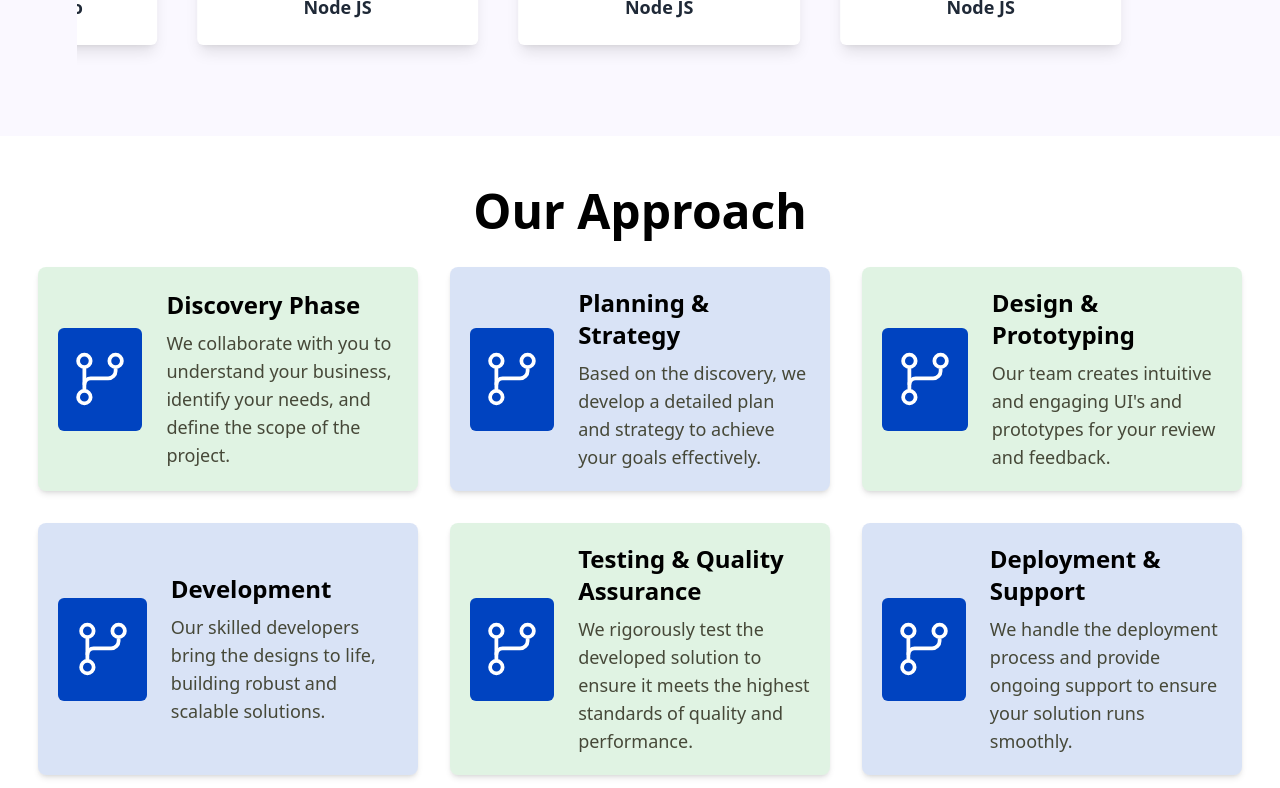
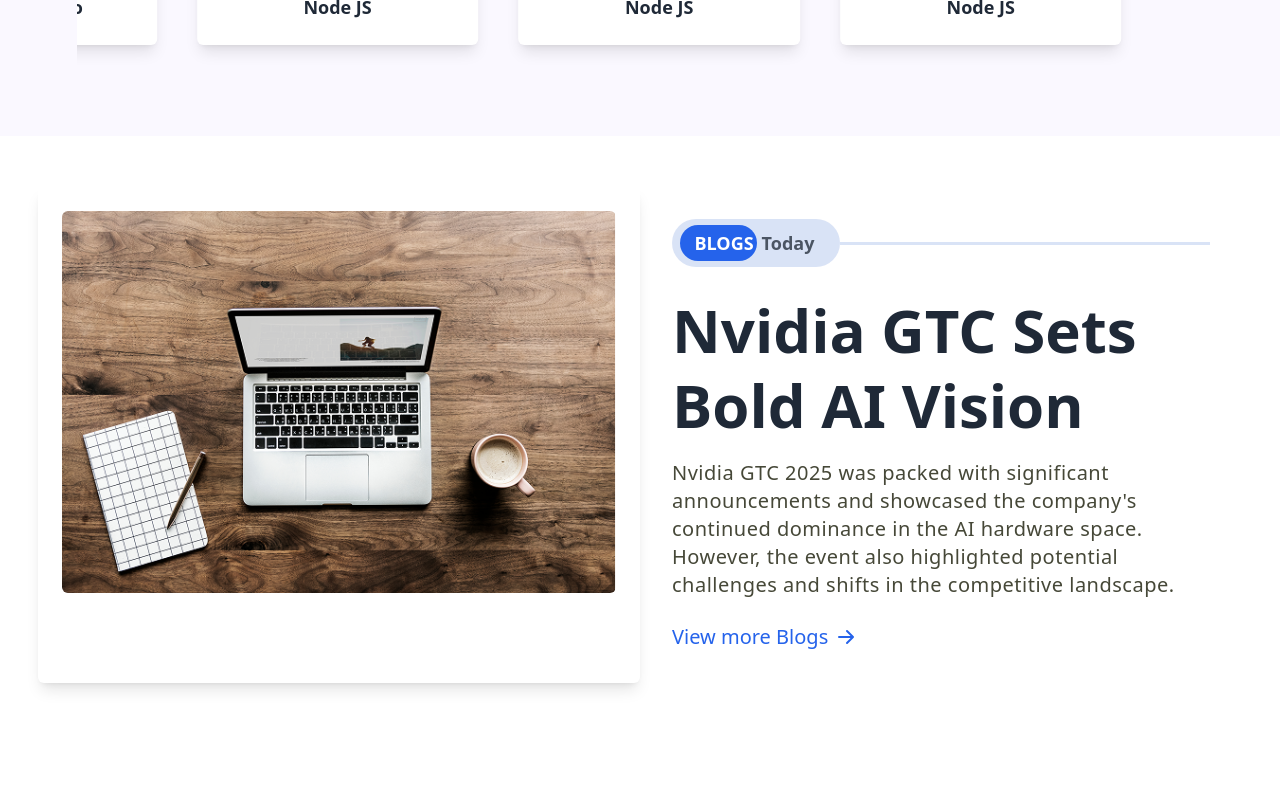
Before and after one commit to Anekantjainsagar/wtyd-website, a Next.js app: page / in a window 1280 px wide. Shown: the part 2960-3748 px from the top of the page. Built offline with nearby package versions, Linux system fonts and the light colour scheme.

Commit message:
Updated recent blog

```diff
--- a/app/page.tsx
+++ b/app/page.tsx
@@ -9,6 +9,7 @@
 import InsightNumbers, { CounterItem } from "@/sections/Home/InsightNumbers";
 import Feedback from "@/sections/Home/Feedback";
 import Approach from "@/sections/Home/Approach";
+import Blogs from "@/sections/Home/Blogs";
 
 const counters: CounterItem[] = [
   { endValue: 4000, label: "Total courses" },
@@ -35,6 +36,7 @@
       <InsightNumbers counters={counters} />
       <SoftSolutions />
       <Courses courses={coursesData} />
+      <Blogs />
       <Approach />
       <Feedback />
     </div>
--- /dev/null
+++ b/components/Home/blogs/BlogFilter.tsx
@@ -0,0 +1,38 @@
+"use client";
+import React, { useState } from "react";
+
+const BlogFilter = () => {
+  const [selected, setSelected] = useState("blogs");
+
+  return (
+    <div className="flex items-center">
+      <div className="relative flex items-center bg-[#0043C0]/15 h-[6vh] rounded-full px-5 w-fit">
+        <div
+          className={`absolute top-1/2 -translate-y-1/2 left-2 h-[4.5vh] w-[6vw] rounded-full bg-blue-600 transition-all duration-300 ease-in-out
+            ${selected === "today" ? "translate-x-[5.25vw]" : "translate-x-0"}
+          `}
+        ></div>
+
+        <button
+          className={`z-10 w-[5vw] text-lg font-semibold rounded-full transition-colors duration-300 ${
+            selected === "blogs" ? "text-white" : "text-gray-600"
+          }`}
+          onClick={() => setSelected("blogs")}
+        >
+          BLOGS
+        </button>
+        <button
+          className={`z-10 w-[5vw] text-lg font-semibold rounded-full transition-colors duration-300 ${
+            selected === "today" ? "text-white" : "text-gray-600"
+          }`}
+          onClick={() => setSelected("today")}
+        >
+          Today
+        </button>
+      </div>
+      <div className="w-full h-[3px] bg-[#0043C0]/15"></div>
+    </div>
+  );
+};
+
+export default BlogFilter;
--- /dev/null
+++ b/components/Home/blogs/RecentBlog.tsx
@@ -0,0 +1,55 @@
+import React from "react";
+import Image from "next/image";
+import Link from "next/link";
+import BlogFilter from "./BlogFilter";
+
+const RecentBlog = () => {
+  return (
+    <div className="bg-white py-[4vw] px-[3vw]">
+      <div className="flex">
+        <div className="md:w-1/2 bg-white p-6 rounded-md shadow-lg">
+          <Image
+            width={1000}
+            height={1000}
+            src="/assets/home/blog.png"
+            alt="Laptop on wooden table with coffee and notepad"
+            className="rounded-md"
+          />
+        </div>
+        <div className="md:w-1/2 p-6 md:p-8">
+          <BlogFilter />
+          <h3 className="text-6xl font-bold leading-tight text-gray-800 mb-4 mt-[2vw]">
+            Nvidia GTC Sets Bold AI Vision
+          </h3>
+          <p className="text-newGrey text-xl mb-6 tracking-wide">
+            Nvidia GTC 2025 was packed with significant announcements and
+            showcased the company's continued dominance in the AI hardware
+            space. However, the event also highlighted potential challenges and
+            shifts in the competitive landscape.
+          </p>
+          <Link
+            href="/"
+            className="flex items-center text-xl text-blue-600 hover:text-blue-800 font-medium focus:outline-none"
+          >
+            View more Blogs
+            <svg
+              className="ml-2 -mr-0.5 h-[20px] w-[20px]"
+              fill="currentColor"
+              viewBox="0 0 20 20"
+              xmlns="http://www.w3.org/2000/svg"
+              aria-hidden="true"
+            >
+              <path
+                fillRule="evenodd"
+                d="M10.293 3.293a1 1 0 011.414 0l6 6a1 1 0 010 1.414l-6 6a1 1 0 01-1.414-1.414L14.586 11H3a1 1 0 110-2h11.586l-4.293-4.293a1 1 0 010-1.414z"
+                clipRule="evenodd"
+              />
+            </svg>
+          </Link>
+        </div>
+      </div>
+    </div>
+  );
+};
+
+export default RecentBlog;
--- /dev/null
+++ b/sections/Home/Blogs.tsx
@@ -0,0 +1,12 @@
+import RecentBlog from "@/components/Home/blogs/RecentBlog";
+import React from "react";
+
+const Blogs = () => {
+  return (
+    <div>
+      <RecentBlog />
+    </div>
+  );
+};
+
+export default Blogs;
```
Also changed, not shown: public/assets/home/blog.png (added), public/assets/home/popular-blogs.png (added).
